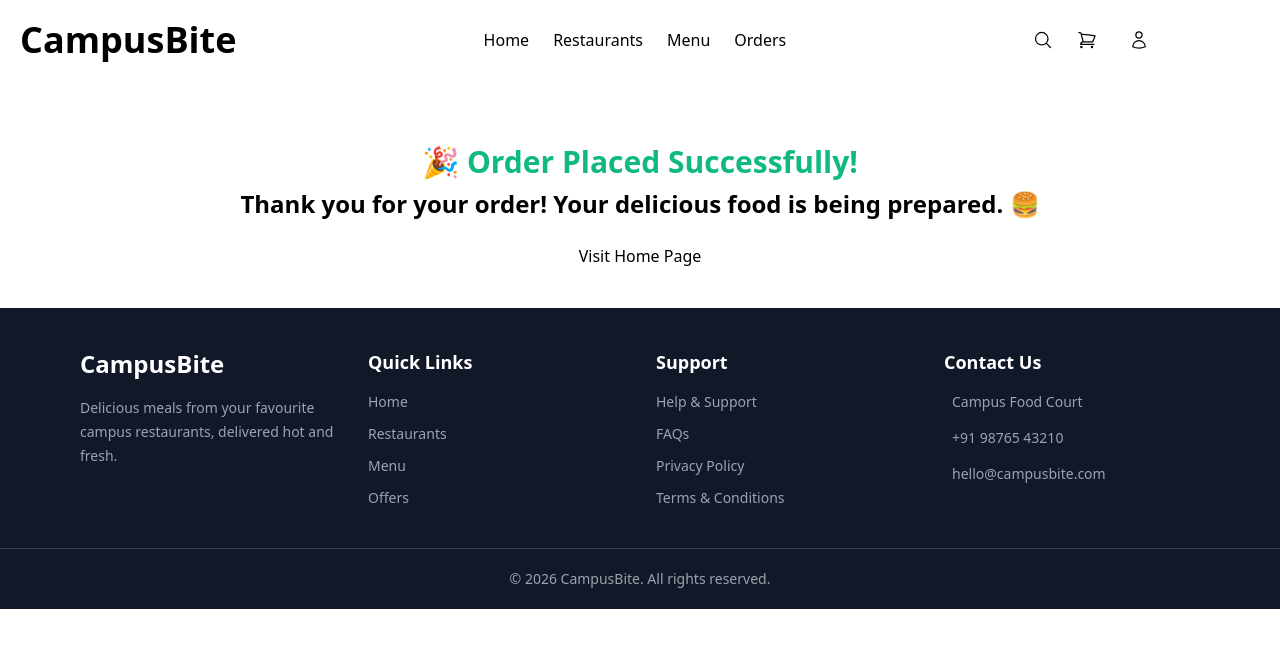
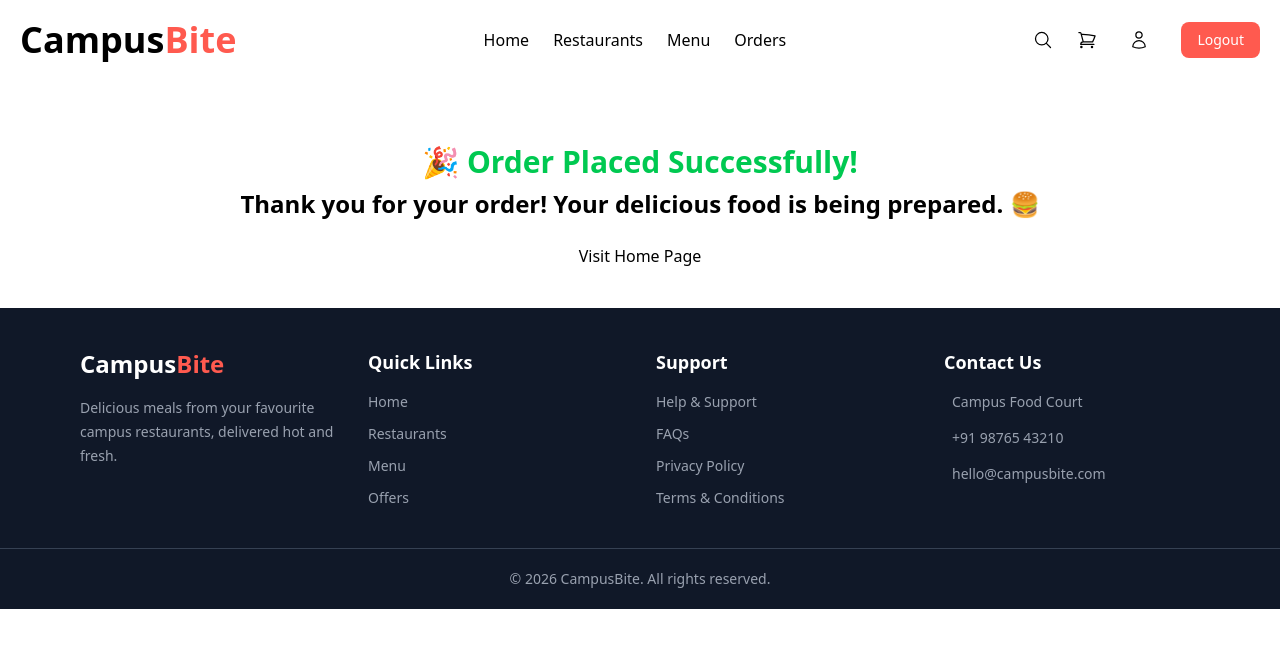
Before and after one commit to lokeshrathinam017-ux/CampusBite, a website: page checkout.html in a window 1280 px wide. Drawn offline with nearby package versions, Linux system fonts and the light colour scheme.

Commit message:
Tailwinds updated

```diff
--- a/checkout.html
+++ b/checkout.html
@@ -4,8 +4,9 @@
     <meta charset="UTF-8">
     <meta name="viewport" content="width=device-width, initial-scale=1.0">
     <title>Checkout</title>
-    <!--Tailwind CND Link-->
-    <link href=" https://cdn.jsdelivr.net/npm/tailwindcss@2.2.19/dist/tailwind.min.css " rel="stylesheet">
+         <!--Tailwind CSS CDN link-->
+    <script src="https://cdn.jsdelivr.net/npm/@tailwindcss/browser@4"></script>
+    <link rel="stylesheet" href="https://cdn.jsdelivr.net/npm/tailwindcss@4.0.0/index.min.css">
 </head>
 </head>
 <body>
```
Also changed, not shown: menu.html (+3 -0 lines).
